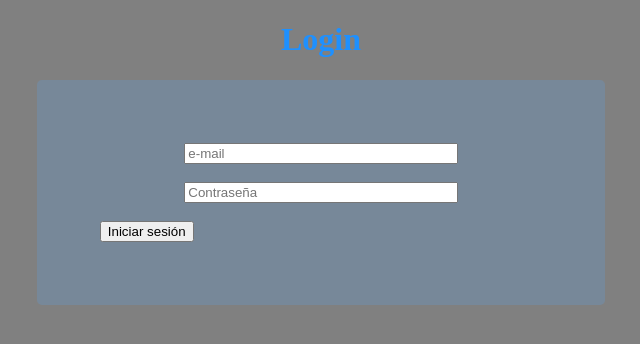
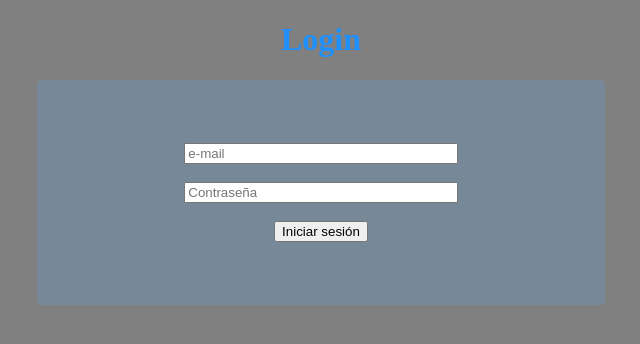
Before and after one commit to OscarFrancoPerez/dw_servidor, a PHP site: page /login.html in a window 1280 px wide. Shown: the top 344 px of the page, without its empty margins (319-959 px from the left). Run offline with PHP 8.4, Linux system fonts and the light colour scheme.

Commit message:
Updated files

```diff
--- a/sprint3sesiones/www/mysite/css/login.css
+++ b/sprint3sesiones/www/mysite/css/login.css
@@ -19,6 +19,11 @@ form input[type=password] {
 	width: 60%;
 }
 
+form input[type=submit] {
+	display: block;
+	margin: auto;
+}
+
 div{
 	padding: 5%;
 	margin: auto;
```
